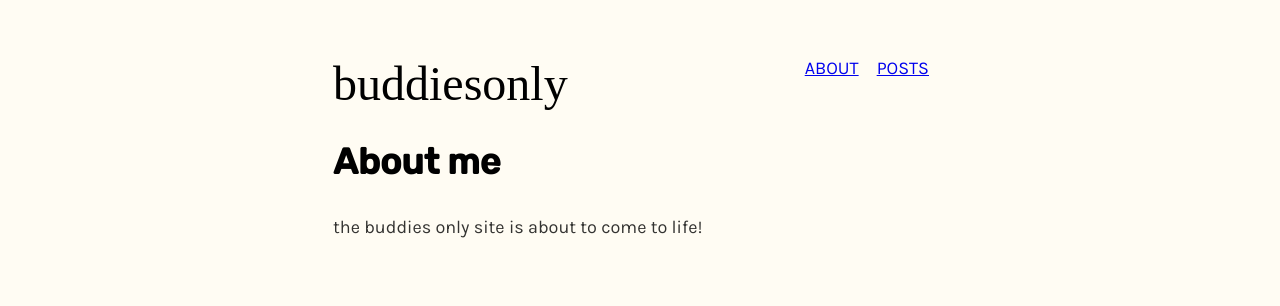
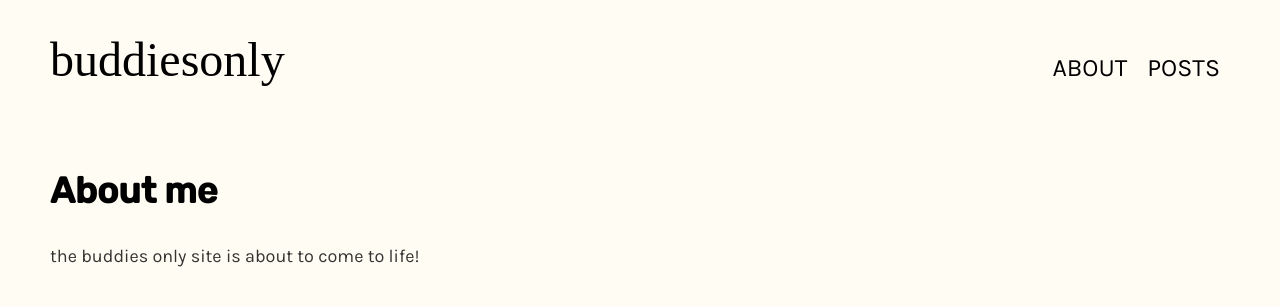
Before and after one commit to itstabya/buddies-only, a Gatsby site: page /about in a window 1280 px wide. Built offline with nearby package versions, Linux system fonts and the light colour scheme; Gatsby itself is replaced by a stand-in of ours.

Commit message:
formatting

```diff
--- a/src/components/container.module.css
+++ b/src/components/container.module.css
@@ -1,4 +1,4 @@
 .container {
-  margin: 3 rem auto;
+  margin: 50px;
   max-width: 600px;
 }
--- a/src/pages/about.js
+++ b/src/pages/about.js
@@ -1,12 +1,17 @@
 import React from "react"
 import Layout from "../components/layout"
+import Header from "../components/header"
+import Container from "../components/container"
+
 export default function About() {
   return (
-    <Layout>
+    <Header>
+      <Container>
       <div>
         <h2>About me</h2>
         <p>the buddies only site is about to come to life!</p>
       </div>
-    </Layout>
+      </Container>
+    </Header>
   )
 }
```
Also changed, not shown: src/pages/posts.js (+10 -3 lines).
